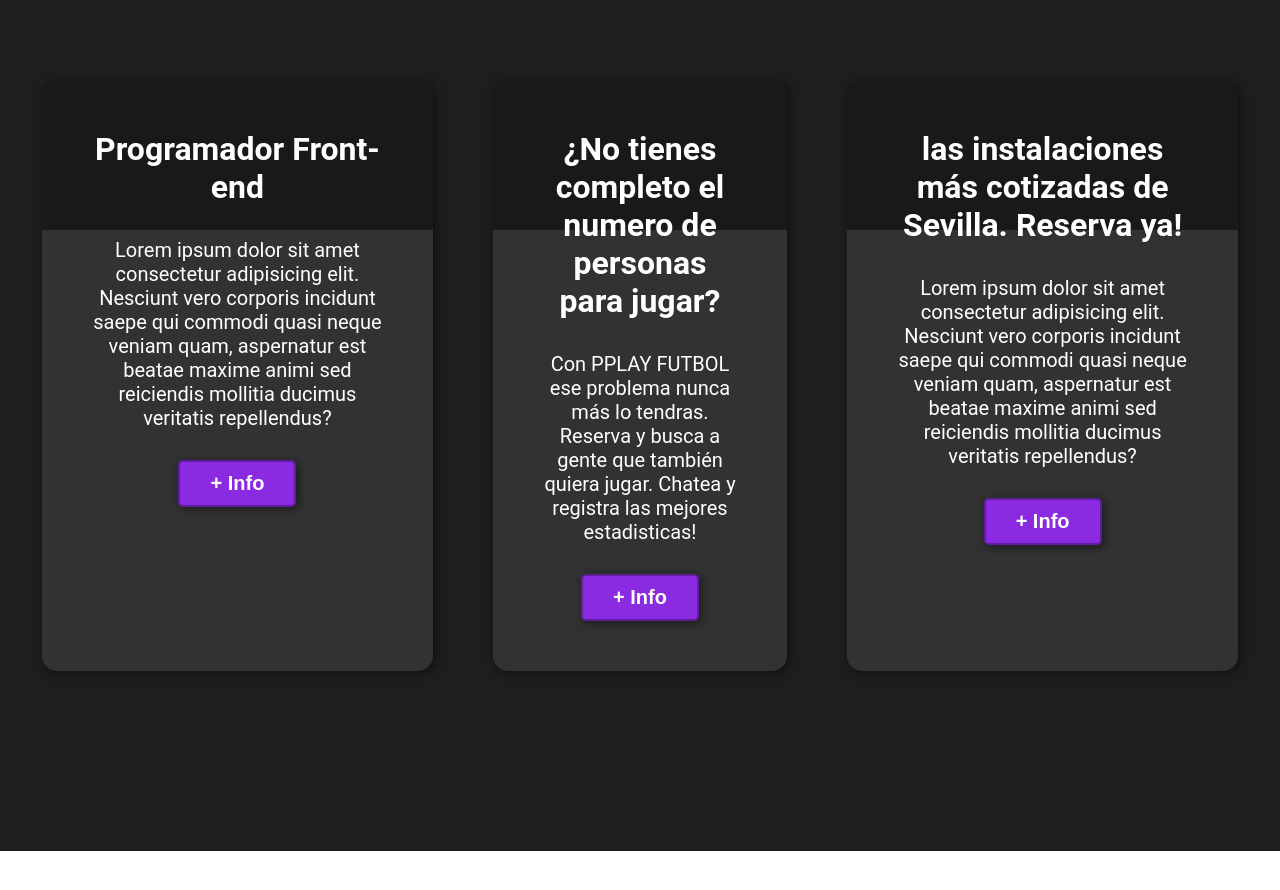
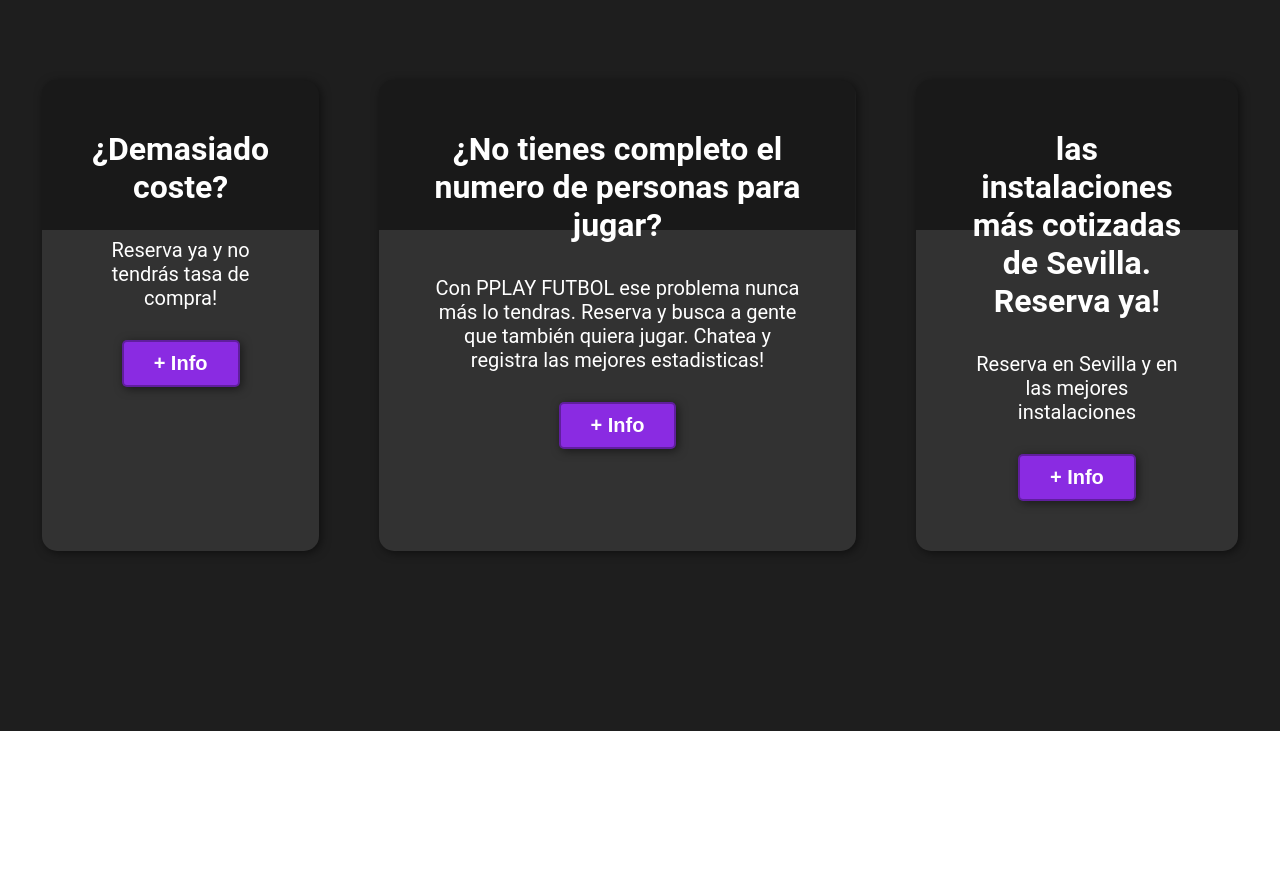
Before and after one commit to 166Pedro/pplay-futbol, a plain HTML site: page index.html in a window 1280 px wide. Shown: the part 1848-2738 px from the top of the page. Drawn offline with Linux system fonts and the light colour scheme.

Commit message:
Update index.html

```diff
--- a/index.html
+++ b/index.html
@@ -37,8 +37,8 @@
             <h2>Nuestros Programas</h2>
             <div class="programas">
                 <div class="carta">
-                    <h3>Programador Front-end</h3>
-                    <p>Lorem ipsum dolor sit amet consectetur adipisicing elit. Nesciunt vero corporis incidunt saepe qui commodi quasi neque veniam quam, aspernatur est beatae maxime animi sed reiciendis mollitia ducimus veritatis repellendus?</p>
+                    <h3>¿Demasiado coste?</h3>
+                    <p>Reserva ya y no tendrás tasa de compra!</p>
                     <button>+ Info</button>
                 </div>
                 <div class="carta">
@@ -48,7 +48,7 @@
                 </div>
                 <div class="carta">
                     <h3>las instalaciones más cotizadas de Sevilla. Reserva ya!</h3>
-                    <p>Lorem ipsum dolor sit amet consectetur adipisicing elit. Nesciunt vero corporis incidunt saepe qui commodi quasi neque veniam quam, aspernatur est beatae maxime animi sed reiciendis mollitia ducimus veritatis repellendus?</p>
+                    <p>Reserva en Sevilla y en las mejores instalaciones</p>
                     <button>+ Info</button>
                 </div>
             </div>
```
